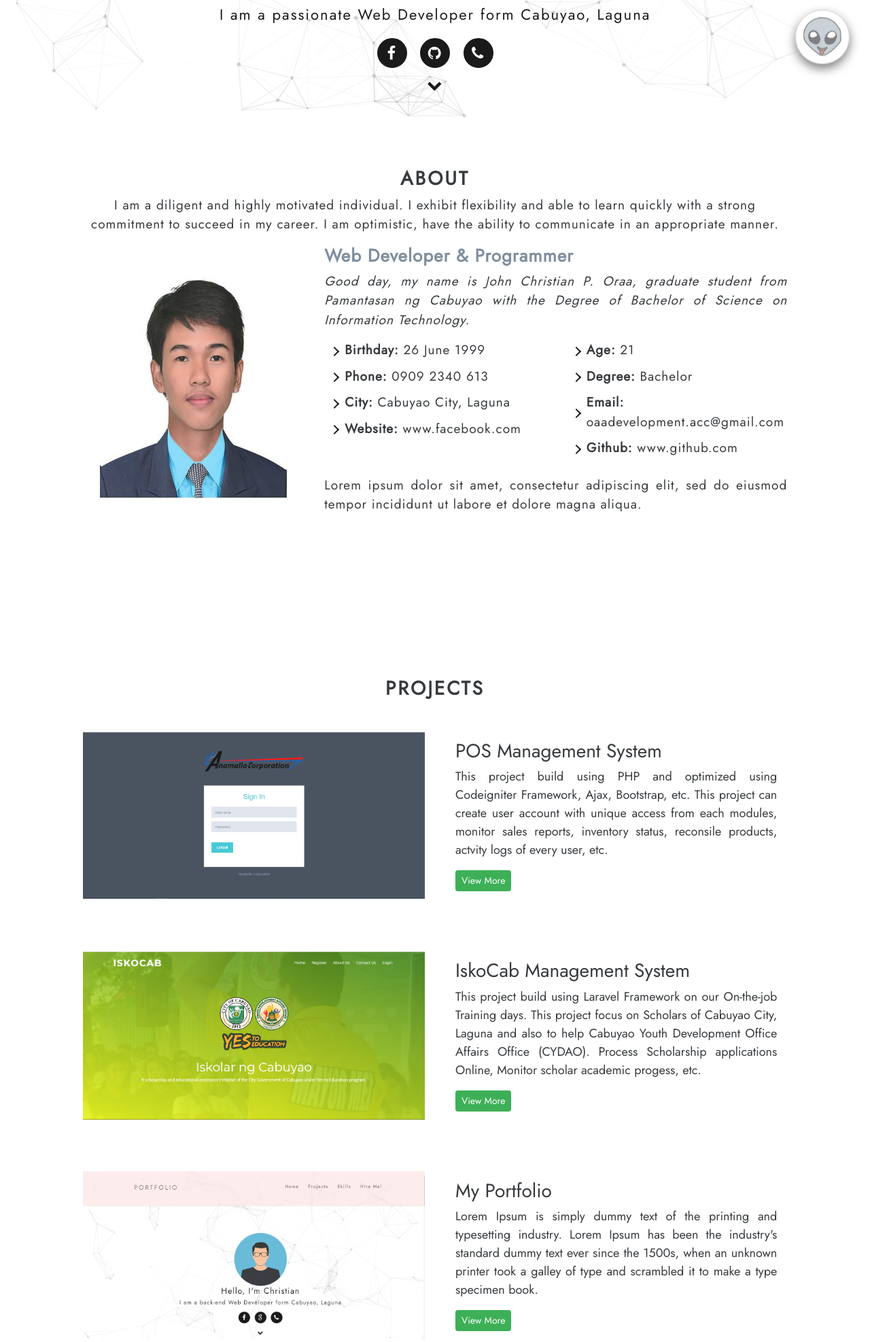
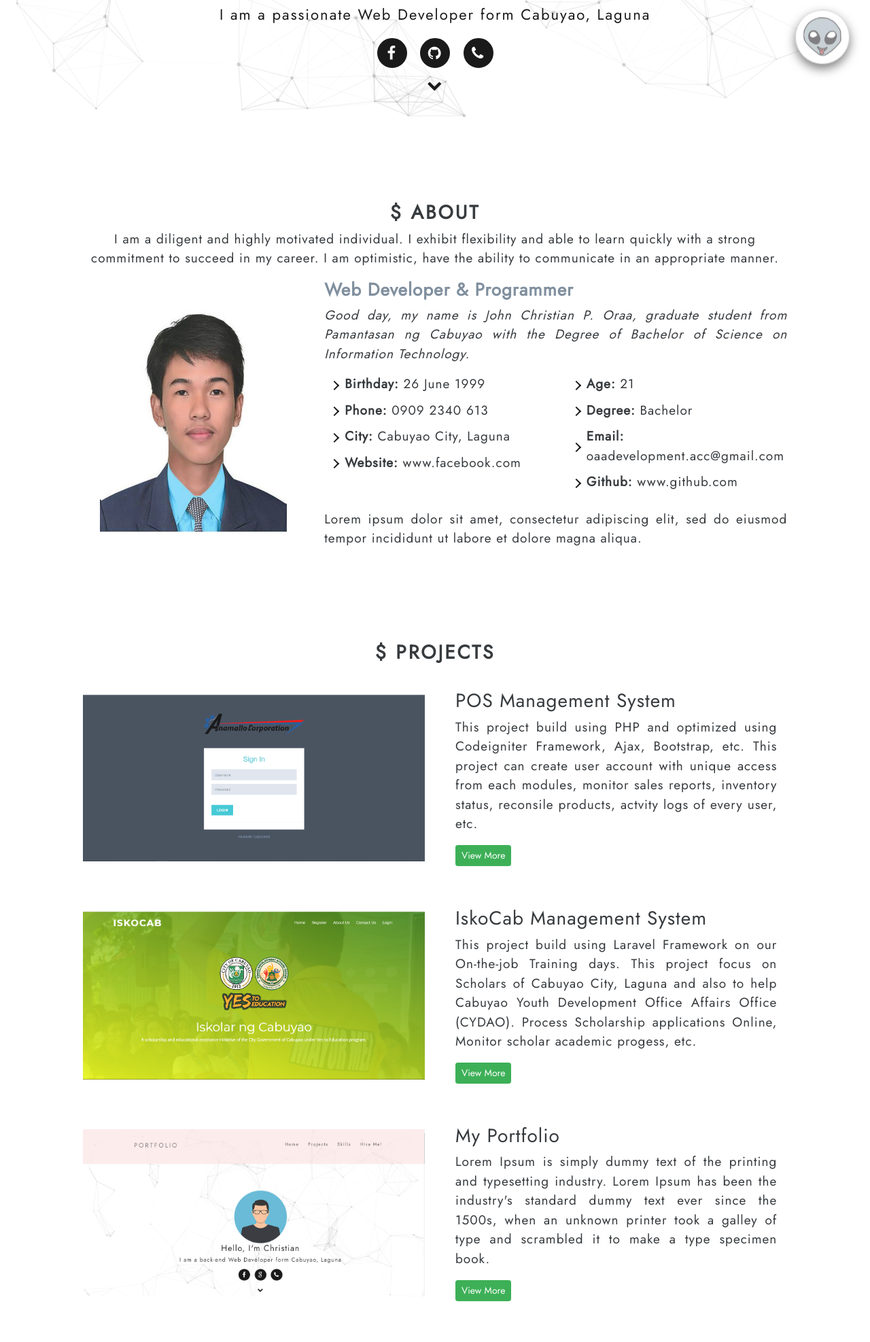
Before and after one commit to oaa-dev/oaa-dev.github.io, a PHP site: page / in a window 1280 px wide. Shown: the part 624-2598 px from the top of the page at 68% size. Run offline with PHP 8.4, Linux system fonts and the light colour scheme; some libraries are stand-ins or nearby versions.

Commit message:
update division

```diff
--- a/index.html
+++ b/index.html
@@ -57,7 +57,7 @@
                 <!-- ABOUT -->
                 <div class="row division" data-aos="fade-up" data-aos-duration="2500">
                     <div class="col-md-10 offset-md-1 about">
-                        <h3 class="text-center title">ABOUT</h3>
+                        <h3 class="text-center title">$ ABOUT</h3>
                         <p class="text-center">I am a diligent and highly motivated individual. I exhibit flexibility and able to learn quickly with a strong commitment to succeed in my career. I am optimistic, have the ability to communicate in an appropriate manner.</p>
                         <div class="row">
                             <div class="col-md-4 about-img text-center">
@@ -93,7 +93,7 @@
                 <!-- PROJECTS -->
                 <div class="row division" data-aos="fade-up" data-aos-duration="2500" id="projects">
                     <div class="col-md-10 offset-md-1 projects">
-                        <h3 class="text-center title">PROJECTS</h3>
+                        <h3 class="text-center title">$ PROJECTS</h3>
                         <div class="row project">
                             <div class="col-md-6 project-img">
                                 <img src="img/ss2.png" width="100%">
@@ -144,7 +144,7 @@
                 <!-- SKILLS -->
                 <div class="row division" data-aos="fade-up" data-aos-duration="2500" id="skills">
                     <div class="col-md-10 offset-md-1 skills">
-                        <h3 class="text-center title">SKILLS</h3>
+                        <h3 class="text-center title">$ SKILLS</h3>
                         <p class="text-center">In the last past years, i start to study some of programming languages, framework, and technologies that i think can help me to build up my carreer. </p>
                         <div class="row col-md-8 offset-md-2 project justify-content-center">
                             <img src="img/javascript.svg" width="70" style="margin:10px">
@@ -167,7 +167,7 @@
                 <!-- CONTACT -->
                 <div class="row division" data-aos="fade-up" data-aos-duration="2500" id="contact">
                     <div class="col-md-10 offset-md-1 contact">
-                        <h3 class="text-center title">CONTACT</h3>
+                        <h3 class="text-center title">$ CONTACT</h3>
                         <p class="text-center">If you have any question, you can contact me on this number or through my email address for further information. I hope to work with you in the future. :)</p>
                         <div class="row" style="height: 200px;">
                             <div class="col-md-12">
--- a/style.css
+++ b/style.css
@@ -8,7 +8,7 @@
 html{
     height: 100%;
     opacity: 0.9;
-    scroll-behavior: smooth
+    scroll-behavior: smooth;
 }
 
 .container-fluid {
@@ -151,74 +151,19 @@ nav {
     left: 0
 }
 
-/* .terminal{
-    width: 80%;
-    background-color: #1e1e1e;
-    border-top: 40px solid #d5d5d5;
-    border-radius: 5px;
-    box-shadow: 0 4px 5px 0 rgba(0, 0, 0, 0.14), 0 1px 10px 0 rgba(0, 0, 0, 0.12),
-      0 2px 4px -1px rgba(0, 0, 0, 0.2);
-      margin: 0 auto;
-}
-
-.terminal-header{
-    position: relative;
-    top: -35px;
-    left: 0;
-    width: 100%;
-    height: 28px;
-    display: flex;
-    flex-direction: row;
-    align-items: center;
-    padding: 0 15px;
-}
-
-.terminal-header h2 {
-    position: absolute;
-    width: 100%;
-    display: flex;
-    align-items: center;
-    justify-content: center;
-}
-
-.dot{
-    width: 20px;
-    height: 20px;
-    border-radius: 50%;
-    margin-right: 7px;
-    box-shadow: 0 1px 1px 0 rgba(0,0,0,.2);
-    background-color: white;
-}
-
-.terminal-content {
-    display: flex;
-    justify-content: space-around;
-
-    font-size: 15px;
-    padding: 30px;
-    color: darkorchid;
-    margin: auto;
-    font-weight: bold;
-} */
-
-
 .title{
     font-weight: bold;
     letter-spacing: 3px;
 }
 
 .division{
-    margin-top: 70px;
-    margin-bottom: 70px;
+    margin-top: 120px;
+    margin-bottom: 120px;
 }
 
 .projects {
-    min-height: 85vh;
-    font-size: 18px;
-}
-
-.project {
-    padding: 20px 0px 20px 0px;
+    font-size: 19px;
+    letter-spacing: 1px;
 }
 
 .project-img {
@@ -236,10 +181,9 @@ nav {
 }
 
 .about {
-    min-height: 85vh;
+    /* min-height: 85vh; */
     font-size: 19px;
     letter-spacing: 1px;
-
 }
 
 .about #arrow {
@@ -284,13 +228,11 @@ nav {
 }
 
 .skills {
-    /* min-height: 85vh; */
     font-size: 19px;
     letter-spacing: 1px;
 }
 
 .contact {
-    /* min-height: 85vh; */
     font-size: 19px;
     letter-spacing: 1px;
 }
```
